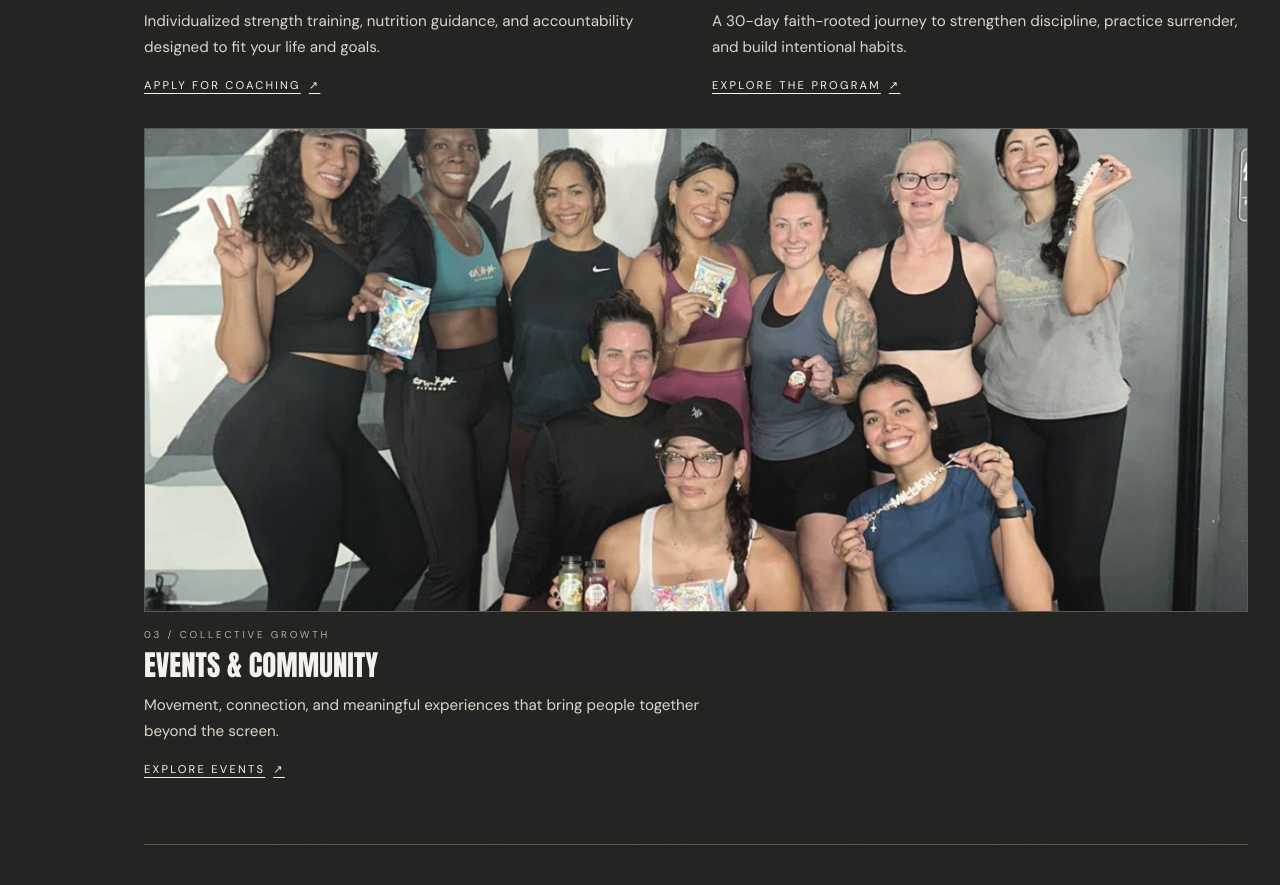
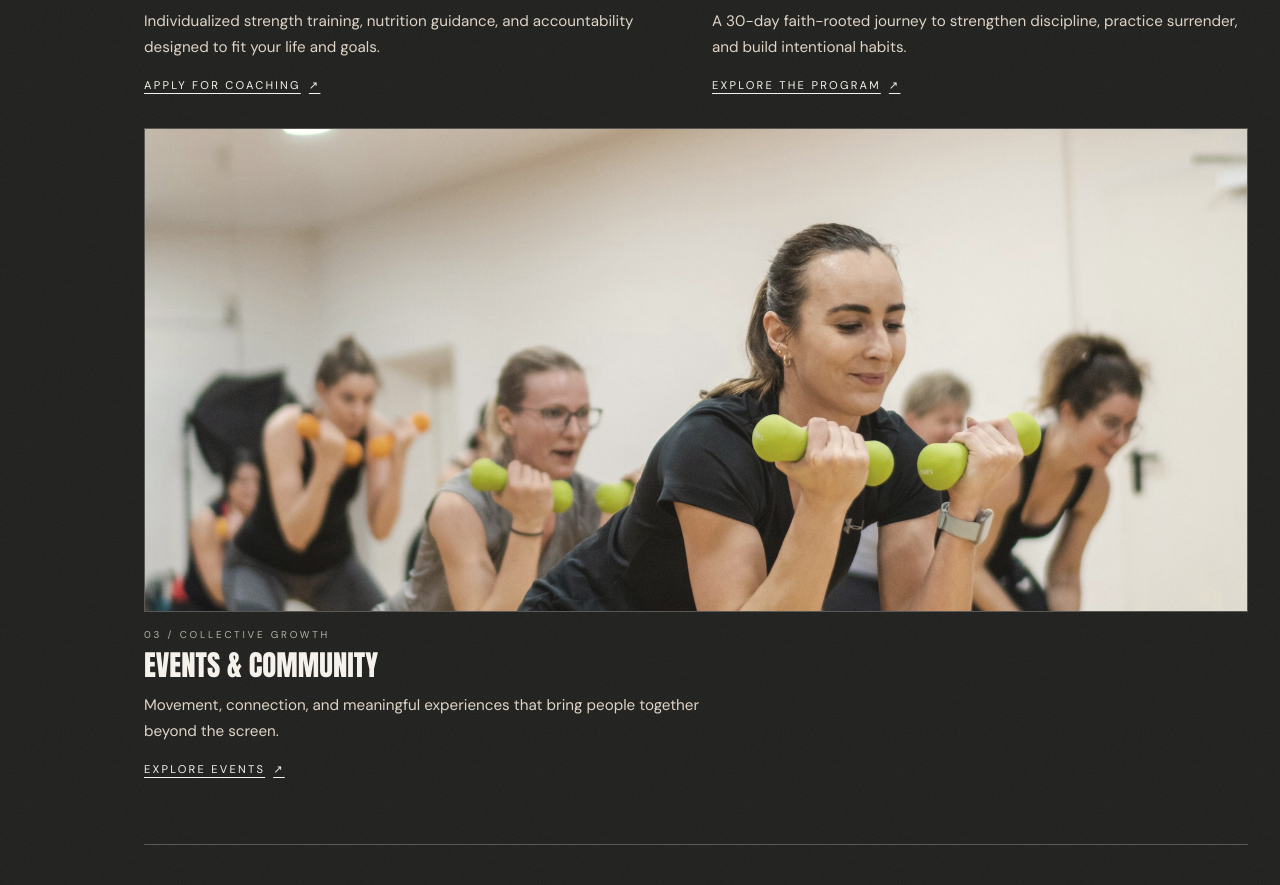
Before and after one commit to Sergi0987/M1llion-Netlify, a React (Vite) app: page / in a window 1280 px wide. Shown: the part 2880-3765 px from the top of the page. Built offline with nearby package versions, Linux system fonts and the light colour scheme.

Commit message:
Use a stock photo on the events card so the group picture is not repeated

```diff
--- a/src/pages/Home.jsx
+++ b/src/pages/Home.jsx
@@ -74,8 +74,10 @@ const NEXT_STEP = [
     body: 'Movement, connection, and meaningful experiences that bring people together beyond the screen.',
     cta: 'Explore events',
     href: STAN_STORE_URL,
-    src: '/group-class.jpg',
-    alt: 'A M1LLION group together after a session',
+    // Temporary stock photograph (Unsplash licence) so this card does not repeat
+    // the group picture used in the classes block. Swap for a real event photo.
+    src: '/community-placeholder.jpg',
+    alt: 'A group class working through a set together',
     wide: true,
   },
 ];
```
Also changed, not shown: public/community-placeholder.jpg (added).
